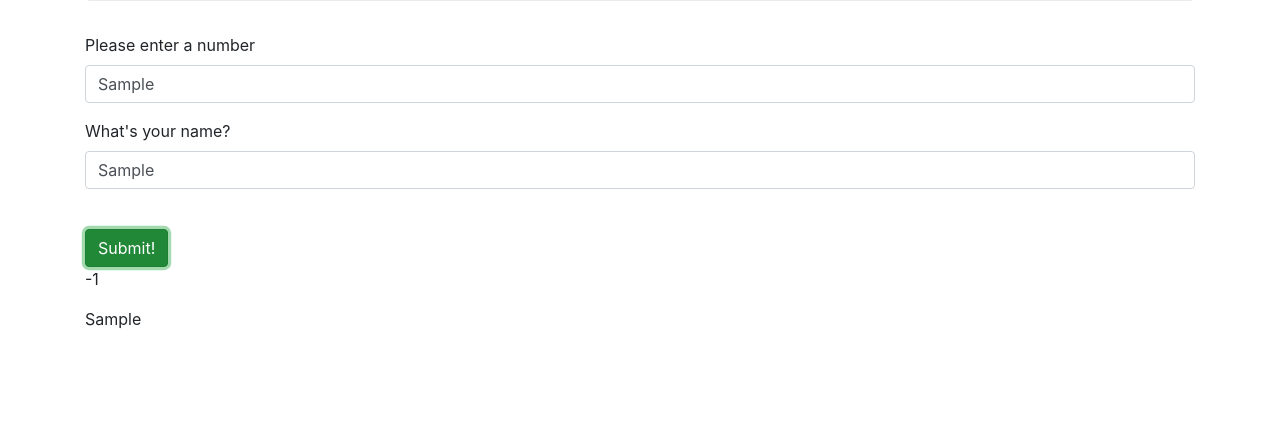
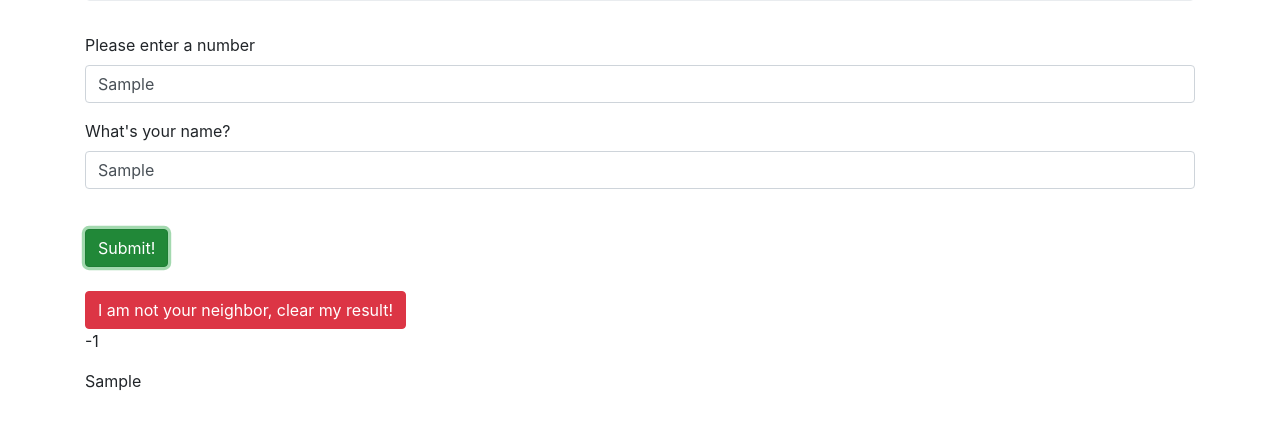
Before and after one commit to zbl14/Mr.Robogers-Neighborhood, a plain HTML site: page index.html in a window 1280 px wide. Both pictures are taken after typing "Sample", "Sample" into the empty fields and a click on the button "Submit!". Shown: the part 183-612 px from the top of the page. Drawn offline with nearby package versions, Linux system fonts and the light colour scheme.

Commit message:
hide the result and the clear result button at the same time

```diff
--- a/index.html
+++ b/index.html
@@ -26,8 +26,10 @@
     </div>
     <br>
     <button type="submit" class="btn btn-success" id="clickable">Submit!</button>
-    <button class="btn btn-danger" id="clearResult">I am not your neighbor, clear my result!</button>
   </form>
+  <br>
+  <button class="btn btn-danger" id="clearResult">I am not your neighbor, clear my result!</button>
+  <br>
   <p><span id="result"></span></p>
   <p><span id="neighborName"></span></p>
 </body>
--- a/js/scripts.js
+++ b/js/scripts.js
@@ -25,13 +25,13 @@ $(document).ready(function() {
     const numInput = parseInt($("input#numInput").val());
     const nameInput = $("input#name").val();
     const numCount = countBy(numInput);
-    $("#result").html(numCount);
-    $("#neighborName").html(nameInput);
-    $("#clickable").click(function() {
+    $("#result").html(numCount).show();
+    $("#neighborName").html(nameInput).show();
+    // $("#clickable").click(function() {
       $("#clearResult").show();
-    });
-    $("#clearResult").click(function() {
-      $("#neighborName, #result").hide();
-    });
+    // });
+  });
+  $("#clearResult").click(function() {
+    $("#clearResult, #neighborName, #result").hide();
   });
 });
```
